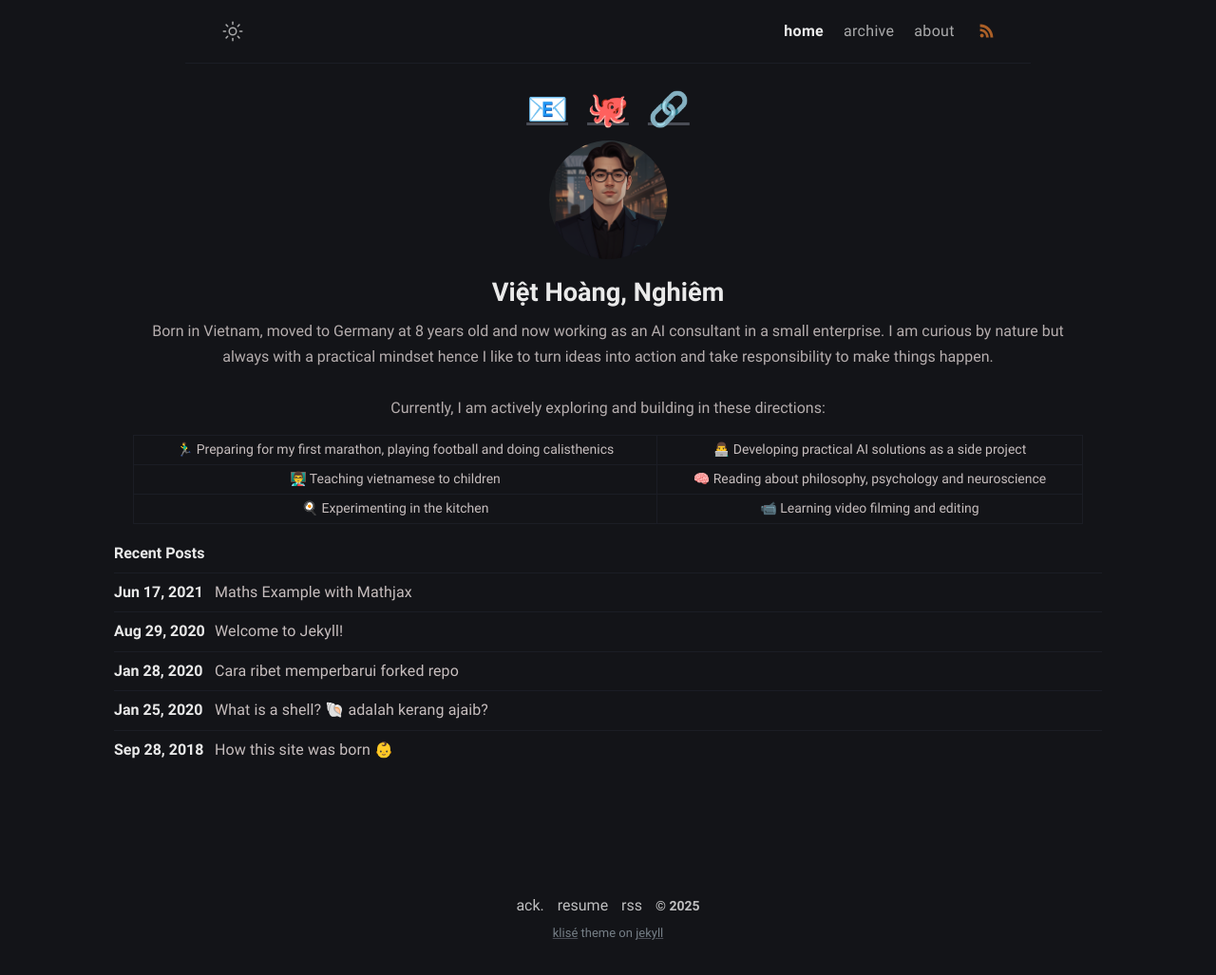
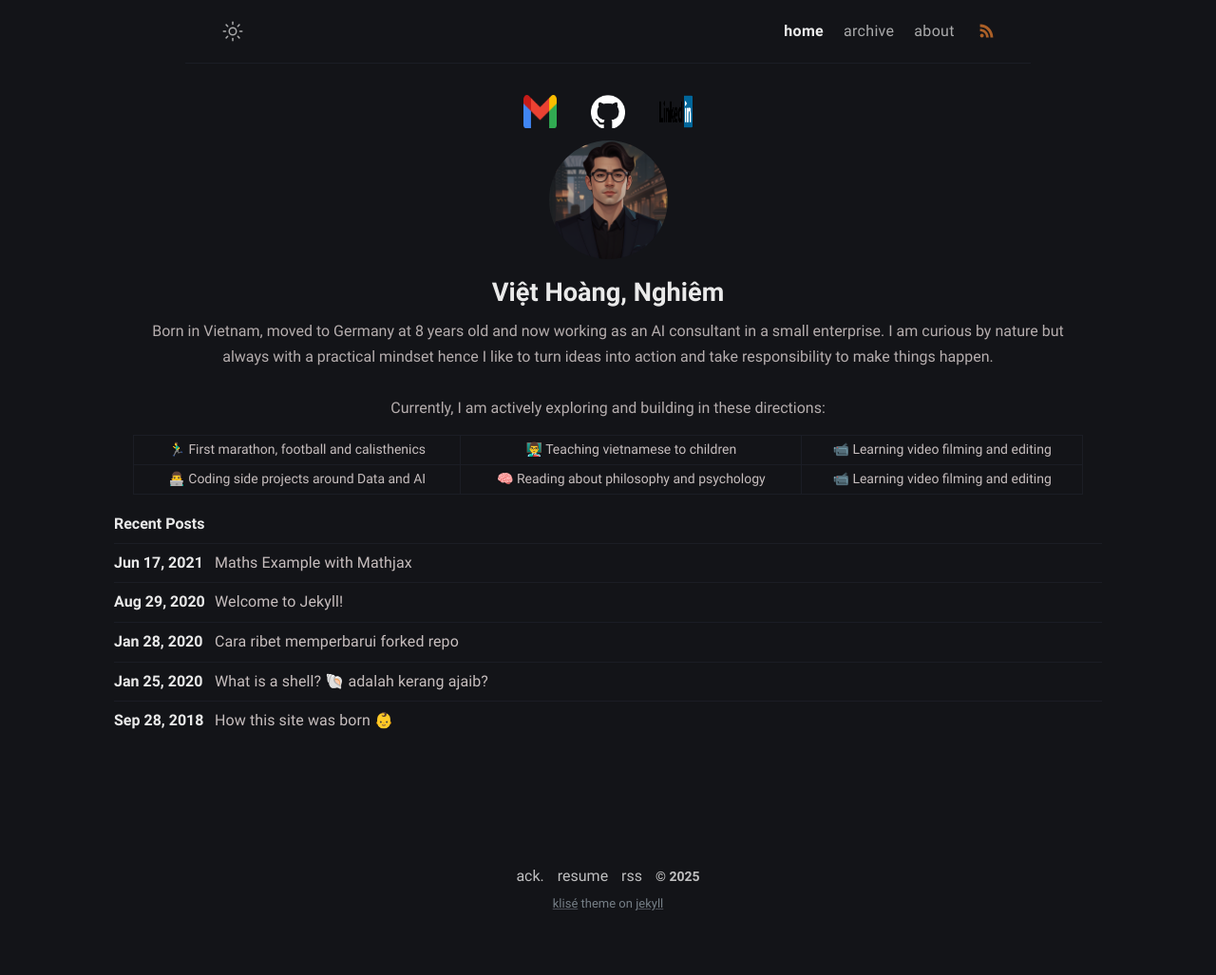
Before and after one commit to hoangnghiem17/hoangnghiem17.github.io, a Jekyll site: the page built from index.md, in a window 1280 px wide. Shown: the whole page at 95% size. Built offline with Jekyll 4.4.1, drawn with Linux system fonts in a browser that asks for light colours; after the commit the page ends 996 px from its top, so only the background shows below that.

Commit message:
Home Page Contact Changes

```diff
--- a/_config.yml
+++ b/_config.yml
@@ -16,15 +16,13 @@ author:
     Currently, I am actively exploring and building in these directions:
     <table>
       <tr>
-        <td>🏃‍♂️ Preparing for my first marathon, playing football and doing calisthenics</td>
-        <td>👨‍💻 Developing practical AI solutions as a side project</td>
+        <td>🏃‍♂️ First marathon, football and calisthenics</td>
+        <td>👨‍🏫 Teaching vietnamese to children</td>
+        <td>📹 Learning video filming and editing</td>
       </tr>
       <tr>
-        <td>👨‍🏫 Teaching vietnamese to children</td>
-        <td>🧠 Reading about philosophy, psychology and neuroscience</td>
-      </tr>
-      <tr>
-        <td>🍳 Experimenting in the kitchen</td>
+        <td>👨‍💻 Coding side projects around Data and AI</td>
+        <td>🧠 Reading about philosophy and psychology</td>
         <td>📹 Learning video filming and editing</td>
       </tr>
     </table>
--- a/_includes/author.html
+++ b/_includes/author.html
@@ -1,8 +1,14 @@
 <div class="author">
   <div class="author-contacts large-contacts">
-    <a href="mailto:{{ site.author.email }}" title="Email">📧</a>
-    <a href="https://github.com/{{ site.author.github }}" title="GitHub" target="_blank">🐙</a>
-    <a href="https://www.linkedin.com/in/viet-hoang-nghiem-45371a201/" title="LinkedIn" target="_blank">🔗</a>
+    <a href="mailto:{{ site.author.email }}" title="Email">
+      <img src="/assets/img/gmail.svg.png" alt="Gmail" class="contact-icon" />
+    </a>
+    <a href="https://github.com/{{ site.author.github }}" title="GitHub" target="_blank">
+      <img src="/assets/img/github.svg.png" alt="GitHub" class="contact-icon" />
+    </a>
+    <a href="https://www.linkedin.com/in/viet-hoang-nghiem-45371a201/" title="LinkedIn" target="_blank">
+      <img src="/assets/img/linkedin.svg.png" alt="LinkedIn" class="contact-icon" />
+    </a>
   </div>
   <img
     class="author-avatar"
--- a/_sass/klise/_layout.scss
+++ b/_sass/klise/_layout.scss
@@ -240,6 +240,18 @@
   }
 }
 
+.author-contacts .contact-icon {
+  width: 2.2rem;
+  height: 2.2rem;
+  margin: 0 0.5rem;
+  display: inline-block;
+  vertical-align: middle;
+  transition: transform 0.2s;
+}
+.author-contacts .contact-icon:hover {
+  transform: scale(1.2);
+}
+
 // Content
 .posts-item-note {
   font-size: $base-font-size;
```
Also changed, not shown: assets/img/github.svg.png (added), assets/img/gmail.svg.png (added), assets/img/linkedin.svg.png (added).
